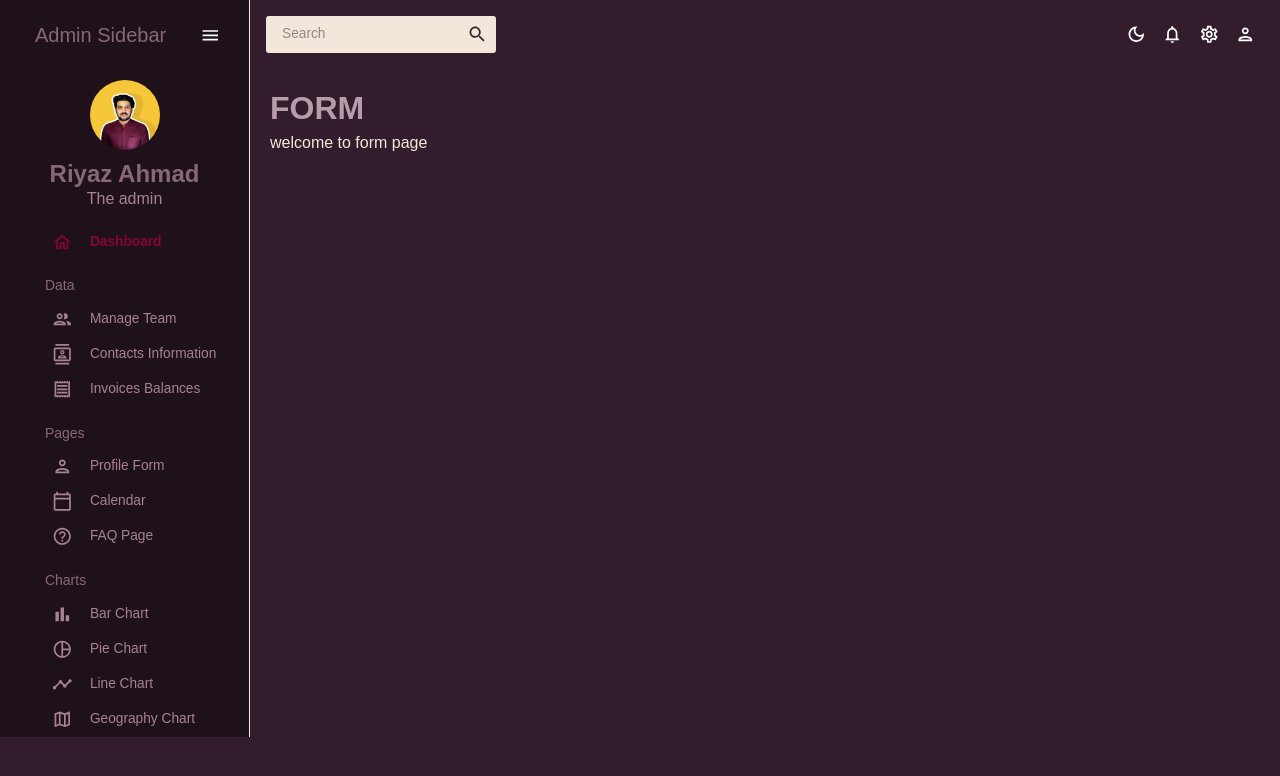
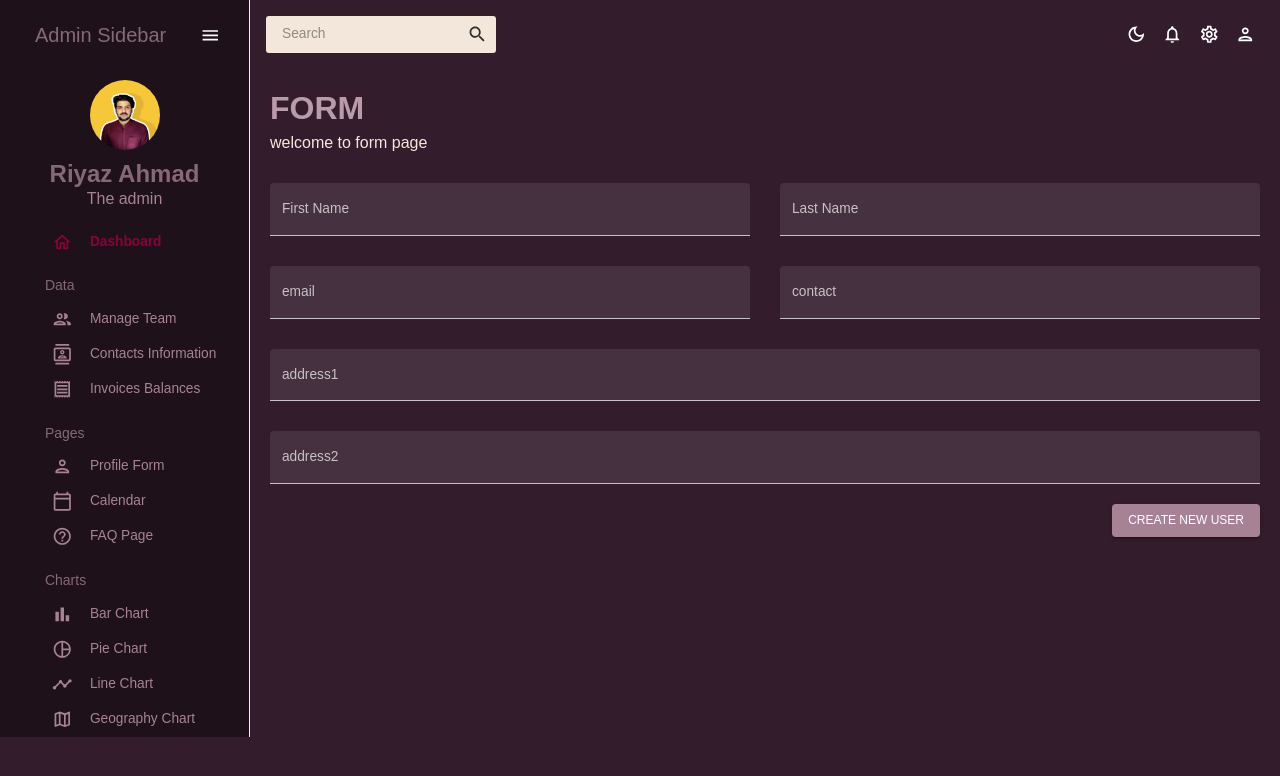
Before and after one commit to iam-riyaz/admin_dashboard, a React (Vite) app: page /form in a window 1280 px wide. Shown: the top 776 px of the page. Built offline with nearby package versions, Linux system fonts and the light colour scheme.

Commit message:
form section added

```diff
--- a/src/scenes/form/index.jsx
+++ b/src/scenes/form/index.jsx
@@ -1,12 +1,154 @@
-import { Box } from "@mui/material"
-import { Header } from "../../components/Header"
+import { Box, Button, TextField } from "@mui/material";
+import { Header } from "../../components/Header";
+import { Formik } from "formik";
+import * as yup from "yup";
+import {useMediaQuery} from "@mui/material";
 
-export const Form=()=>{
-    return(
-        <Box m="20px">
-              <Box display="flex">
-                <Header title="FORM" subtitle="welcome to form page" />
+const initialValues = {
+  firstName: "",
+  lastName: "",
+  email: "",
+  contact: "",
+  address1: "",
+  address2: "",
+};
+
+const phoneRegExp = /^[\+]?[(]?[0-9]{3}[)]?[-\s\.]?[0-9]{3}[-\s\.]?[0-9]{4,6}$/;
+
+const userSchema = yup.object().shape({
+  firstName: yup.string().required("required"),
+  lastName: yup.string().required("required"),
+  email: yup.string().email("invalid email").required("required"),
+  contact: yup
+    .string()
+    .matches(phoneRegExp, "phone number is not valid")
+    .required("required"),
+  address1: yup.string().required("required"),
+  address2: yup.string().required("required"),
+});
+
+export const Form = () => {
+  const isNonMobile = useMediaQuery("(min-width:600px)");
+
+  const handleFormSubmit = (values) => {
+    console.log(values);
+  };
+  return (
+    <Box m="20px">
+      <Box display="flex">
+        <Header title="FORM" subtitle="welcome to form page" />
+      </Box>
+      <Formik
+        onSubmit={handleFormSubmit}
+        initialValues={initialValues}
+        validationSchema={userSchema}
+      >
+        {({
+          values,
+          errors,
+          touched,
+          handleBlur,
+          handleChange,
+          handleSubmit,
+        }) => {
+          return (
+            <form onSubmit={handleFormSubmit}>
+              <Box
+                display="grid"
+                gap="30px"
+                gridTemplateAreas="repeat(4, minmax(0,1fr))"
+                sx={{
+                  "& > div": { gridColumn: isNonMobile ? undefined : "span 4" },
+                }}
+              >
+                <TextField
+                  fullWidth
+                  variant="filled"
+                  type="text"
+                  label="First Name"
+                  onBlur={handleBlur}
+                  onChange={handleChange}
+                  name="firstName"
+                  value={values.firstName}
+                  error={!!touched.firstName && !!errors.firstName}
+                  helperText={touched.firstName && errors.firstName}
+                  sx={{ gridColumn: "span 1" }}
+                />
+                <TextField
+                  fullWidth
+                  variant="filled"
+                  type="text"
+                  label="Last Name"
+                  onBlur={handleBlur}
+                  onChange={handleChange}
+                  name="lastName"
+                  value={values.lastName}
+                  error={!!touched.lastName && !!errors.lastName}
+                  helperText={touched.lastName && errors.lastName}
+                  sx={{ gridColumn: "span 1" }}
+                />
+                <TextField
+                  fullWidth
+                  variant="filled"
+                  type="text"
+                  label="email"
+                  onBlur={handleBlur}
+                  onChange={handleChange}
+                  name="email"
+                  value={values.email}
+                  error={!!touched.email && !!errors.email}
+                  helperText={touched.email && errors.email}
+                  sx={{ gridColumn: "span 1" }}
+                />
+                <TextField
+                  fullWidth
+                  variant="filled"
+                  type="text"
+                  label="contact"
+                  onBlur={handleBlur}
+                  onChange={handleChange}
+                  name="contact"
+                  value={values.contact}
+                  error={!!touched.contact && !!errors.contact}
+                  helperText={touched.contact && errors.contact}
+                  sx={{ gridColumn: "span 1" }}
+                />
+                <TextField
+                  fullWidth
+                  variant="filled"
+                  type="text"
+                  label="address1"
+                  onBlur={handleBlur}
+                  onChange={handleChange}
+                  name="address1"
+                  value={values.address1}
+                  error={!!touched.address1 && !!errors.address1}
+                  helperText={touched.address1 && errors.address1}
+                  sx={{ gridColumn: "span 2" }}
+                />
+                <TextField
+                  fullWidth
+                  variant="filled"
+                  type="text"
+                  label="address2"
+                  onBlur={handleBlur}
+                  onChange={handleChange}
+                  name="address2"
+                  value={values.address2}
+                  error={!!touched.address2 && !!errors.address2}
+                  helperText={touched.address2 && errors.address2}
+                  sx={{ gridColumn: "span 2" }}
+                />
               </Box>
-       </Box>
-    )
-}
+              <Box display="flex" justifyContent="end" mt="20px">
+                <Button type="submit"  color="secondary" variant="contained">
+                  Create New User
+                </Button>
+              </Box>
+            </form>
+          );
+        }}
+      </Formik>
+    </Box>
+  );
+};
```
